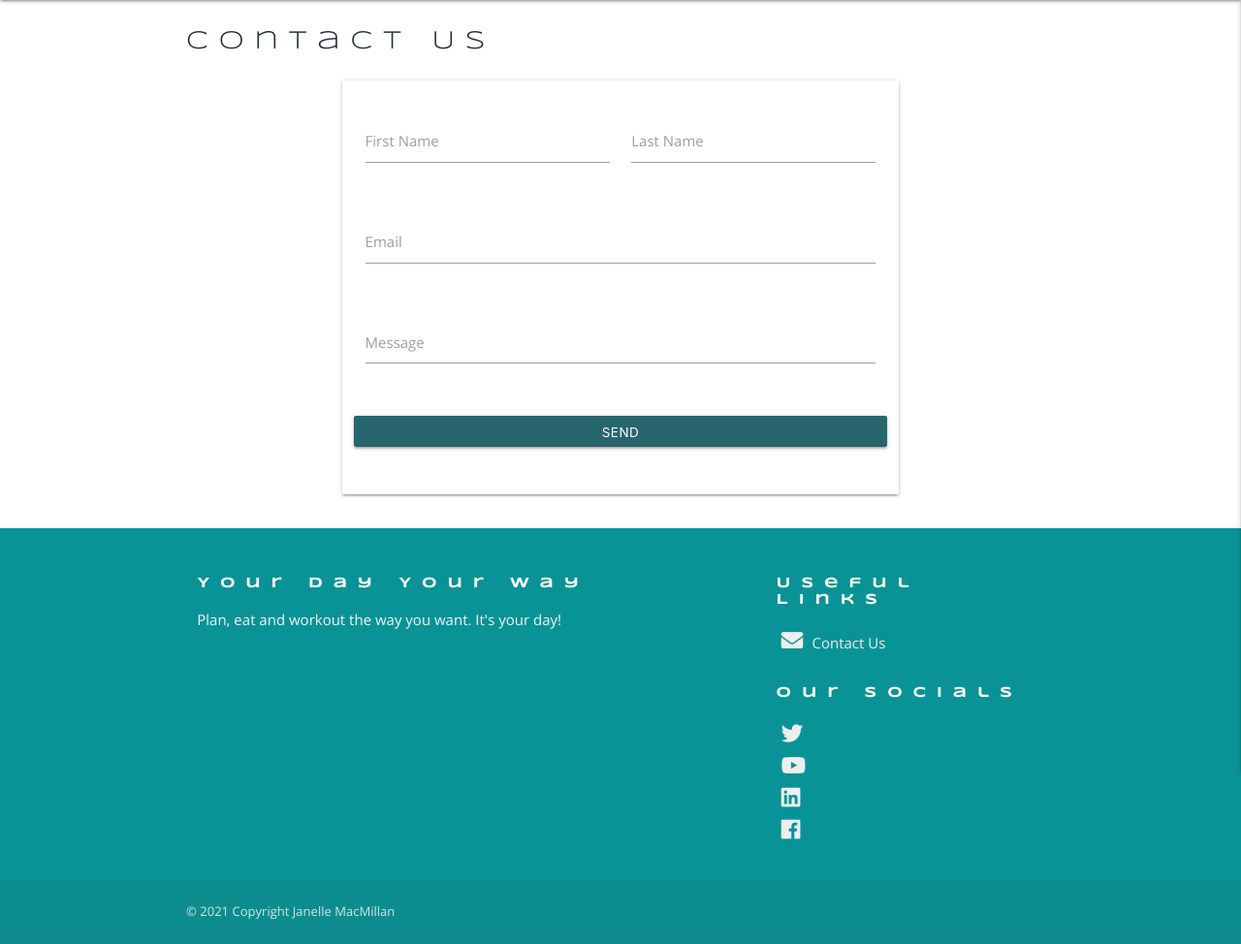
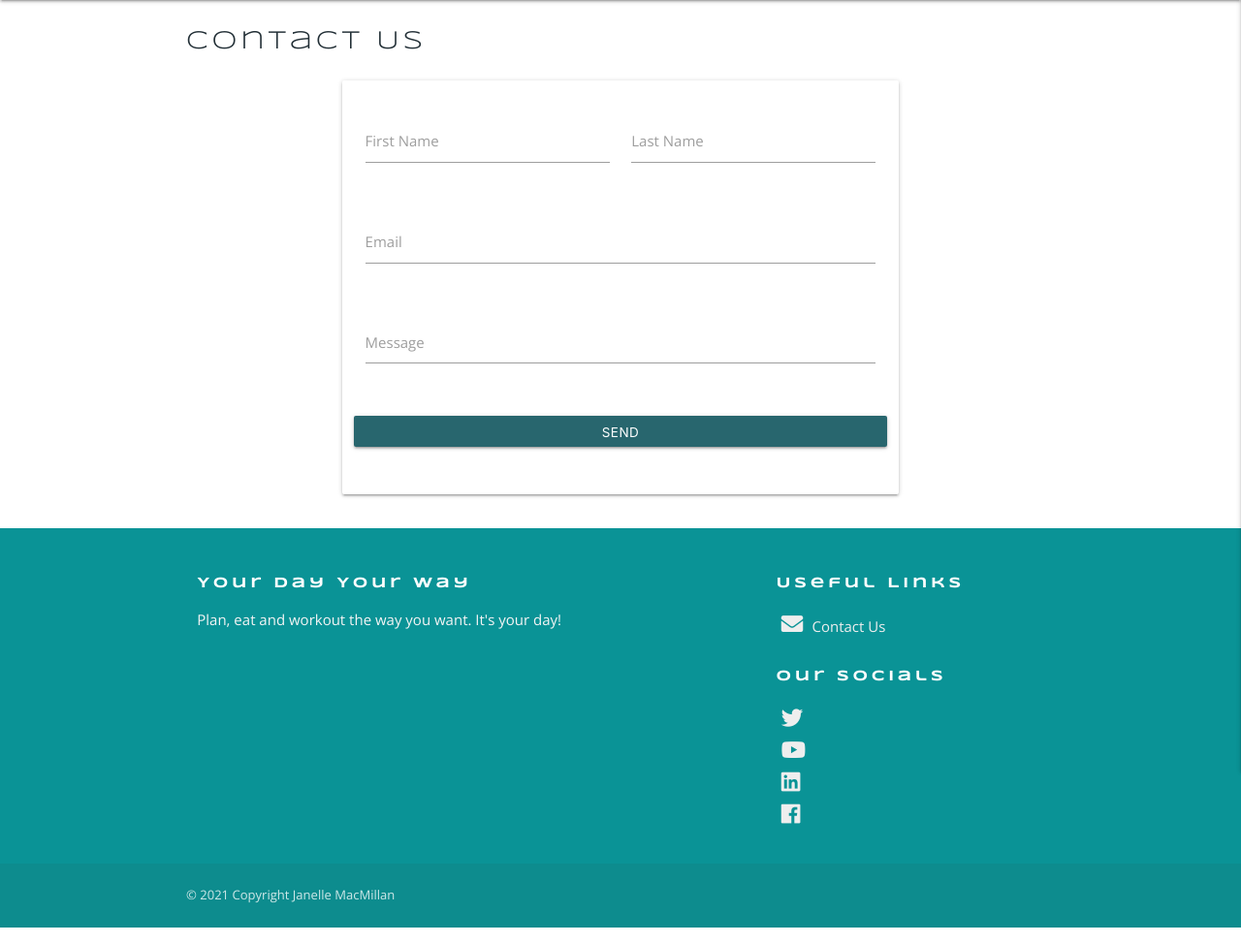
Before and after one commit to JanelleG51/Your-Day-Your-Way, a Flask app: page /contact in a window 1280 px wide. Shown: the part 64-1038 px from the top of the page at 97% size. Run offline with Flask 2, Linux system fonts and the light colour scheme; some libraries are stand-ins or nearby versions.

```diff
--- a/static/css/style.css
+++ b/static/css/style.css
@@ -35,8 +35,12 @@ h1, h3, h4,
 
 }
 
-h1, h3, h5, .main-title {
+.main-title {
   letter-spacing: .85vw;
+}
+
+h1, h3, h5 {
+  letter-spacing: .25rem;
 }
 
 h3 {
```
